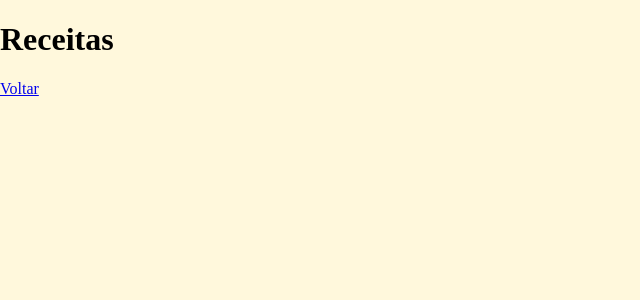
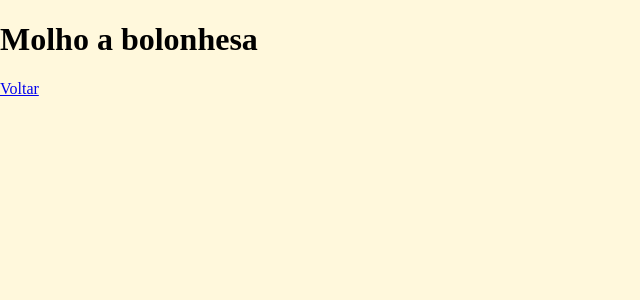
Before and after one commit to Jaoovit/nextJs_webApp, a Next.js app: page /bolonhesa in a window 1280 px wide. Shown: the top 300 px of the page, without its empty margins (0-640 px from the left). Built offline with nearby package versions, Linux system fonts and the light colour scheme.

Commit message:
increment a component in 3 pages

```diff
--- a/src/components/Cabecalho.jsx
+++ b/src/components/Cabecalho.jsx
@@ -1,7 +1,7 @@
-export default function cabecalho() {
+export default function cabecalho(props) {
     return (
         <header>
-            <h1>Receitas</h1>
+            <h1>{props.titulo}</h1>
             <a href="/">Voltar</a>
         </header>
     )
--- a/src/pages/bolonhesa.jsx
+++ b/src/pages/bolonhesa.jsx
@@ -3,7 +3,8 @@ import Cabecalho from "../components/Cabecalho";
 export default function recipe_1() {
     return(
     <>
-        <Cabecalho titulo="Receitas" />
+        <Cabecalho titulo="Molho a bolonhesa" />
+
     </>
     )
 }
--- a/src/pages/pesto.jsx
+++ b/src/pages/pesto.jsx
@@ -1,5 +1,9 @@
+import Cabecalho from "../components/Cabecalho"
+
 export default function recipe_3(){
     return(
-        <h1>Pesto</h1>
+    <>
+    <Cabecalho titulo="Molho pesto"/>
+    </>
     )
 }
```
Also changed, not shown: src/pages/bechamel.jsx (+6 -2 lines), src/styles/Cabecalho.css (added).
